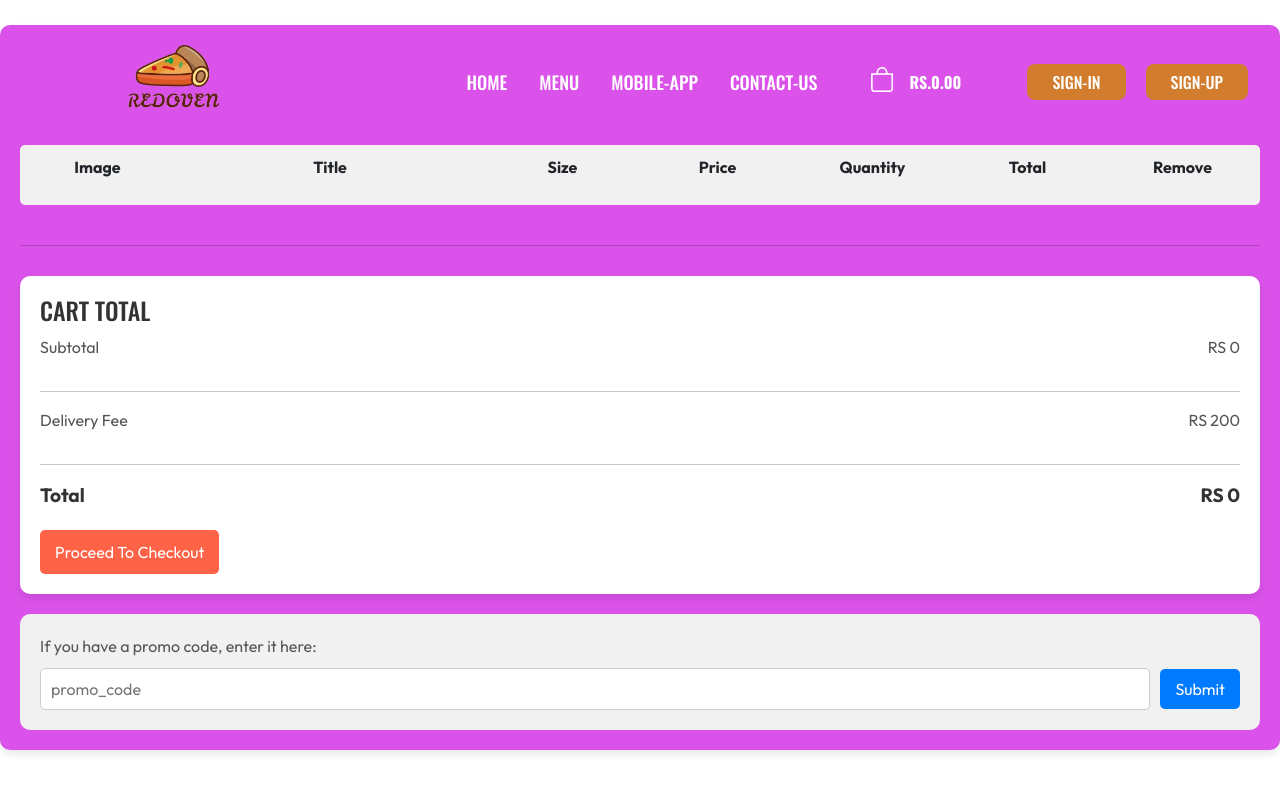
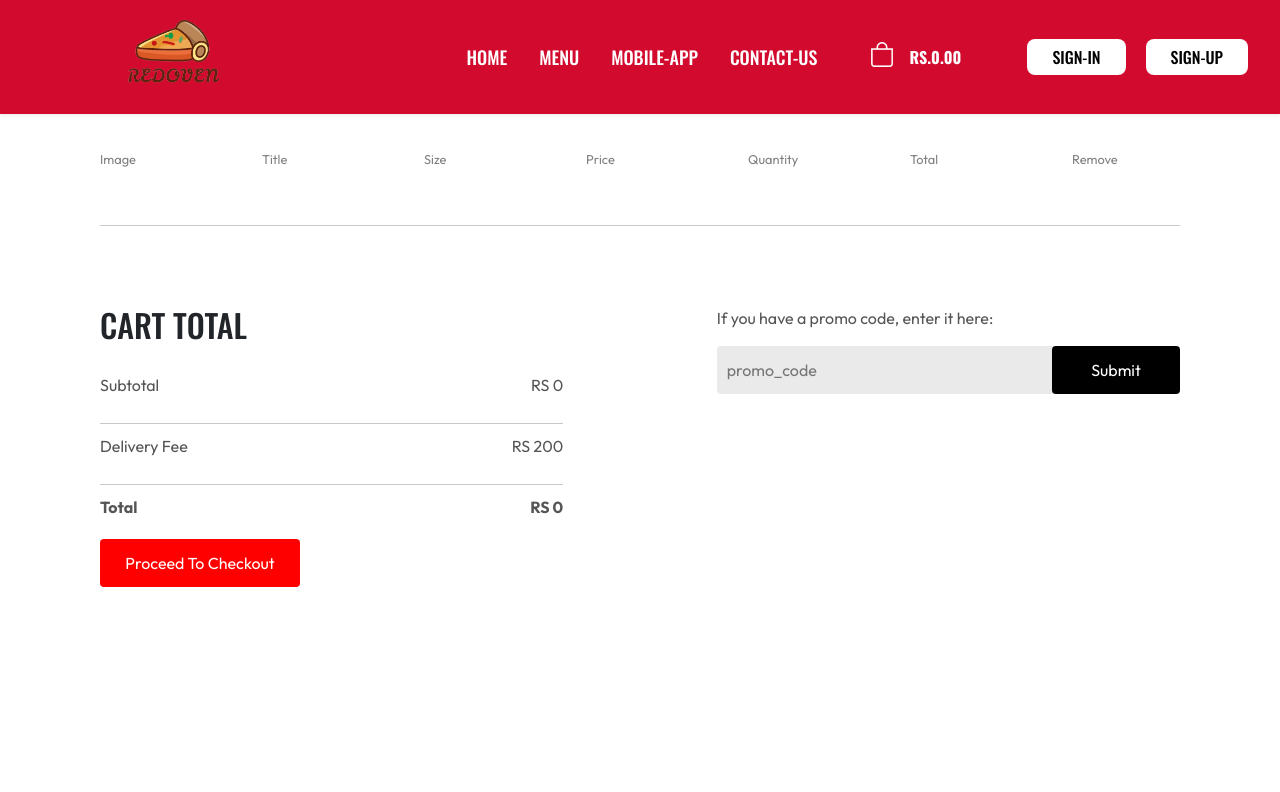
Before and after one commit to thisari-hettiarachchi/pizza-order-delivery-system, a React (Vite) app in the folder Frontend/: page /cart in a window 1280 px wide. Shown: the top 792 px of the page. Built offline with nearby package versions, Linux system fonts and the light colour scheme.

Commit message:
update cart page

```diff
--- a/Frontend/src/components/Navbar/Navbar.css
+++ b/Frontend/src/components/Navbar/Navbar.css
@@ -1,5 +1,6 @@
 header .navbar {
   position: absolute;
+  top: 0;
   width: 100%;
   background-color: transparent;
   z-index: 1000;
--- a/Frontend/src/components/Navbar/Navbar.jsx
+++ b/Frontend/src/components/Navbar/Navbar.jsx
@@ -1,6 +1,6 @@
 import React, { useState, useContext, useEffect } from "react";
 import { Container, Nav, Navbar } from "react-bootstrap";
-import { Link, useNavigate } from "react-router-dom";
+import { Link, useNavigate, useLocation } from "react-router-dom";
 import { StoreContext } from "../../Context/StoreContext";
 import { assets } from "../../assets/assets";
 import { toast } from "react-toastify";
@@ -13,6 +13,10 @@ const Navbars = ({ setShowLogin, setFormType, isLoggedIn, setIsLoggedIn }) => {
   const navigate = useNavigate();
 
   const totalItems = getTotalItems();
+
+  const location = useLocation();
+
+  const isCartPage = location.pathname === "/cart";
 
   // Add scroll listener
   useEffect(() => {
@@ -65,7 +69,7 @@ const Navbars = ({ setShowLogin, setFormType, isLoggedIn, setIsLoggedIn }) => {
         <Navbar
           collapseOnSelect
           expand="lg"
-          className={`${nav ? "sticky" : ""}`}
+          className={`${nav || isCartPage ? "sticky" : ""}`}
         >
           <Container>
             <Navbar.Brand>
--- a/Frontend/src/pages/Cart/Cart.css
+++ b/Frontend/src/pages/Cart/Cart.css
@@ -1,171 +1,102 @@
-/* General styles */
-body {
-    font-family: Arial, sans-serif;
-    margin: 0;
-    padding: 0;
-    box-sizing: border-box;
-
+.Cart{
+  margin: 150px 100px 0px 100px;
 }
 
-  .Cart {
-
-    margin: 20px auto;
-    padding: 20px;
-    background-color:#da52ea;
-    border-radius: 10px;
-    box-shadow: 0 4px 8px rgba(0, 0, 0, 0.1);
-    margin-top: 25px;
-    margin-bottom: 25px;
-
-  }
-
-  /* Cart Items Section */
-  .cart-item {
-    margin-bottom: 30px;
-  }
-
-  .cart-item-title {
+.cart-items-title {
   display: grid;
-    grid-template-columns: 1fr 2fr 1fr 1fr 1fr 1fr 1fr;
+  grid-template-columns: 1.5fr 1.5fr 1.5fr 1.5fr 1.5fr 1.5fr 1fr;
   align-items: center;
-    text-align: center;
-    font-weight: bold;
-    padding: 10px 0;
-    background-color: #f1f1f1;
-    border-radius: 5px;
-    margin-top: 100px;
+  color: grey;
+  font-size: max(1vw, 12px);
 }
 
 .cart-items-item {
-    display: grid;
-    grid-template-columns: 1fr 2fr 1fr 1fr 1fr 1fr 1fr;
-    align-items: center;
-    text-align: center;
-    padding: 10px 0;
-    border-bottom: 1px solid #e0e0e0;
+  margin: 10px 0px;
+  color: black;
 }
 
 .cart-items-item img {
   width: 50px;
-    height: 50px;
-    object-fit: cover;
-    border-radius: 5px;
+}
+.Cart hr {
+  height: 1px;
+  background-color: #e2e2e2;
 }
 
-  .cross {
-    color: red;
+.cart-items-item .cross {
   cursor: pointer;
-    font-weight: bold;
-    transition: transform 0.2s ease;
 }
 
-  .cross:hover {
-    transform: scale(1.2);
-  }
-
-  /* Cart Bottom Section */
 .cart-bottom {
-    margin-top: 20px;
-    padding: 20px;
-    background-color: #fff;
-    border-radius: 10px;
-    box-shadow: 0 4px 8px rgba(0, 0, 0, 0.1);
+  margin-top: 80px;
+  display: flex;
+  justify-content: space-between;
+  gap: max(12vw, 20px);
 }
 
 .cart-total {
-    margin-bottom: 20px;
+  flex: 1;
+  display: flex;
+  flex-direction: column;
+  gap: 20px;
 }
-
-  .cart-total h2 {
-    margin-bottom: 10px;
-    font-size: 1.5rem;
-    color: #333;
-  }
-
 .cart-total-details {
   display: flex;
   justify-content: space-between;
-    margin: 10px 0;
-    font-size: 1rem;
   color: #555;
 }
 
-  .cart-total-details b {
-    font-size: 1.2rem;
-    color: #333;
+.cart-total hr {
+  margin: 10px 0px;
 }
 
-  /* Button Styles */
-.proceed-btn,
-.submit-btn {
-    padding: 10px 15px;
+.cart-total button {
   border: none;
-    border-radius: 5px;
-    background-color: tomato;
-    color: #fff;
-    font-size: 1rem;
+  color: white;
+  background-color: red;
+  width: max(15vw, 200px);
+  padding: 12px 0px;
+  border-radius: 4px;
   cursor: pointer;
-    transition: background-color 0.3s ease;
 }
 
-.proceed-btn:hover,
-.submit-btn:hover {
-    background-color: #218838;
-  }
-
-  /* Promo Code Section */
 .cart-promocode {
-    margin-top: 20px;
-    padding: 20px;
-    background-color: #f1f1f1;
-    border-radius: 10px;
+  flex: 1;
 }
 
 .cart-promocode p {
-    margin: 0 0 10px;
-    font-size: 1rem;
   color: #555;
 }
-
-  .cart-promeocode-input {
+.cart-promocode-input {
+  margin-top: 10px;
   display: flex;
-    gap: 10px;
+  justify-content: space-between;
   align-items: center;
+  background-color: #eaeaea;
+  border-radius: 4px;
+}
+.cart-promocode-input input {
+  background: transparent;
+  border: none;
+  outline: none;
+  padding-left: 10px;
 }
 
-  .cart-promeocode-input input {
-    flex: 1;
-    padding: 8px 10px;
-    border: 1px solid #ccc;
-    border-radius: 5px;
+.cart-promocode-input button {
+  width: max(10vw, 15px);
+  padding: 12px 5px;
+  background-color: black;
+  border: none;
+  color: white;
+  border-radius: 4px;
 }
 
-  .cart-promeocode-input button {
-    padding: 8px 15px;
-    background-color: #007bff;
-    color: #fff;
-    border: none;
-    border-radius: 5px;
-    cursor: pointer;
-    transition: background-color 0.3s ease;
+@media (max-width: 750px) {
+  .cart-bottom {
+    flex-direction: column-reverse;
   }
 
-  .cart-promeocode-input button:hover {
-    background-color: green;
-  }
-
-  /* Responsive Design */
-  @media (max-width: 768px) {
-    .cart-item-title, .cart-items-item {
-      grid-template-columns: 1fr 2fr 1fr 1fr;
-    }
-
-    .cart-item-title p:nth-child(n+4),
-    .cart-items-item p:nth-child(n+4) {
-      display: none;
-    }
-
-    .cart-total-details {
-      font-size: 0.9rem;
+  .cart-promocode {
+    justify-content: start;
   }
 }
--- a/Frontend/src/pages/Cart/Cart.jsx
+++ b/Frontend/src/pages/Cart/Cart.jsx
@@ -3,12 +3,18 @@ import { StoreContext } from "../../Context/StoreContext";
 import "./cart.css";
 
 export default function Cart() {
-  const { food_list, cartItems, removeFromCart, getTotalPrice,lastTotalprice } = useContext(StoreContext);
+  const {
+    food_list,
+    cartItems,
+    removeFromCart,
+    getTotalPrice,
+    lastTotalprice,
+  } = useContext(StoreContext);
 
   return (
     <div className="Cart">
-      <div className="cart-item">
-        <div className="cart-item-title">
+      <div className="cart-items">
+        <div className="cart-items-title">
           <p>Image</p>
           <p>Title</p>
           <p>Size</p>
@@ -25,10 +31,10 @@ export default function Cart() {
           const item = food_list.find((food) => food._id === itemId);
 
           if (item && quantity > 0) {
-            const sizePrice = item.price[size] || 0; // Size-specific price
+            const sizePrice = item.price[size] || 0;
             return (
               <div key={compositeKey}>
-                <div className="cart-item-title cart-items-item">
+                <div className="cart-items-title cart-items-item">
                   <img src={item.image} alt={item.name} />
                   <p>{item.name}</p>
                   <p>{size}</p>
@@ -39,14 +45,16 @@ export default function Cart() {
                     onClick={() => removeFromCart(itemId, size)}
                     className="cross"
                   >
-                    <button type="button" className="btn btn-outline-warning" >Remove</button>
+                    <button type="button" className="btn btn-outline-warning">
+                      Remove
+                    </button>
                   </p>
                 </div>
                 <hr />
               </div>
             );
           }
-          return null; // Skip items with no quantity
+          return null;
         })}
       </div>
       <div className="cart-bottom">
@@ -65,23 +73,22 @@ export default function Cart() {
             <hr />
             <div className="cart-total-details">
               <b>Total</b>
-              <b>RS {lastTotalprice() }</b>
+              <b>RS {lastTotalprice()}</b>
             </div>
           </div>
+          <button className="proceed-btn">Proceed To Checkout</button>
         </div>
-        <button className="proceed-btn">Proceed To Checkout</button>
-      </div>
-      <div>
         <div className="cart-promocode">
           <div>
             <p>If you have a promo code, enter it here:</p>
-            <div className="cart-promeocode-input">
+            <div className="cart-promocode-input">
               <input type="text" placeholder="promo_code" />
               <button className="submit.btn">Submit</button>
             </div>
           </div>
         </div>
       </div>
+      <div></div>
     </div>
   );
 }
```
Lines whose indentation alone changed are shown as unchanged.
